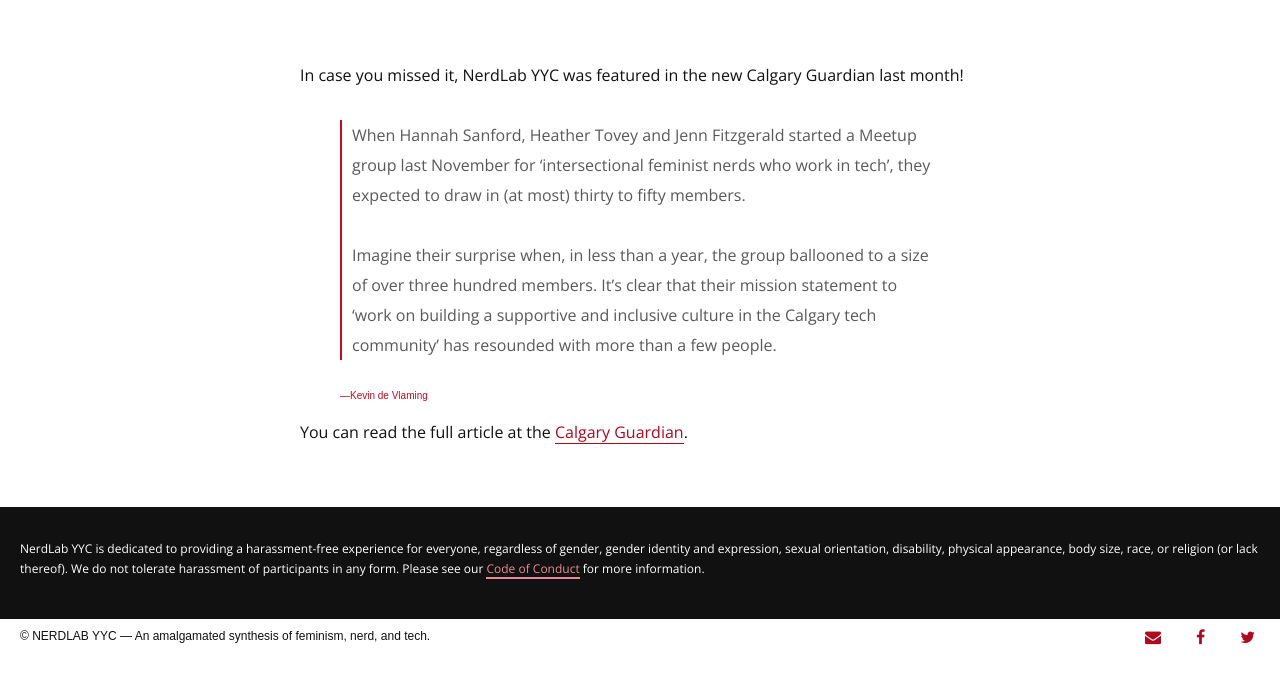
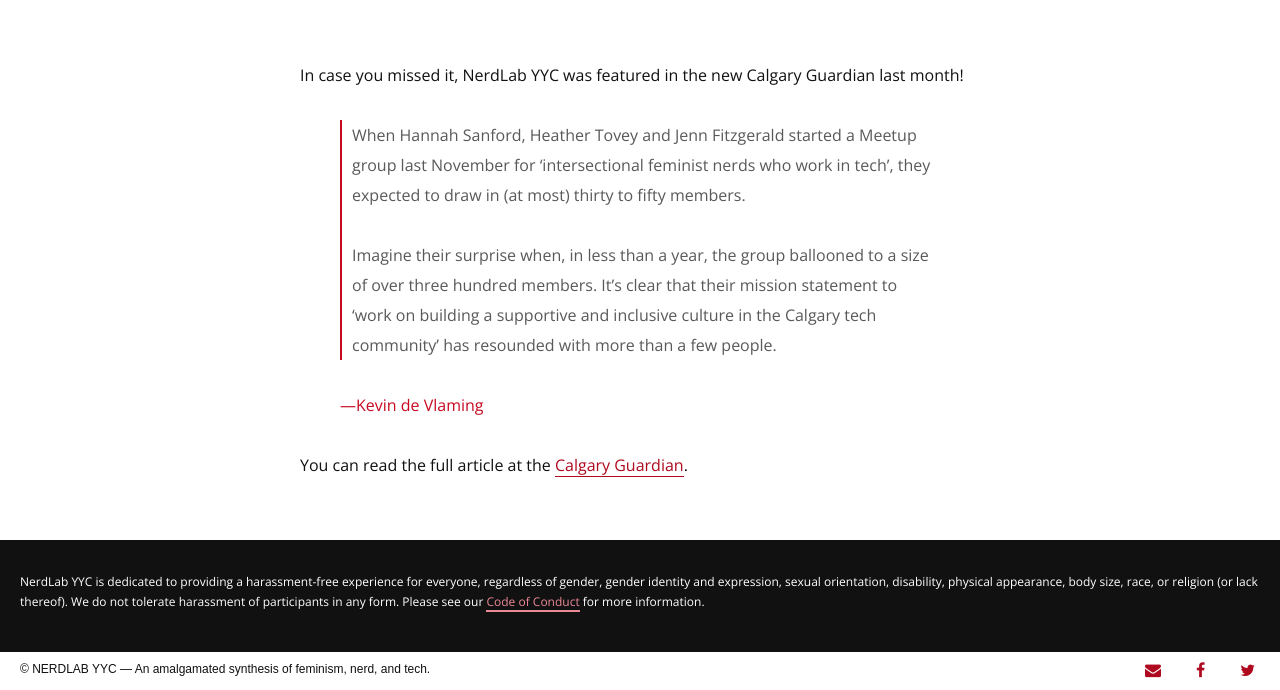
Before and after one commit to nerdlabyyc/nerdlabyyc.github.io, a Jekyll site: the page built from _posts/2016-01-07-nerdlab-yyc-calgary-guardian.md, in a window 1280 px wide. Shown: the part 359-1049 px from the top of the page. Built offline with Jekyll 4.4.1, drawn with Linux system fonts in a browser that asks for light colours; nearby versions of some CDN libraries; before the commit the page ends 1016 px from its top, so only the background shows below that.

Commit message:
Update typography to fix small font size

```diff
--- a/_sass/_typography.scss
+++ b/_sass/_typography.scss
@@ -62,7 +62,7 @@
     letter-spacing: 0em;
 }
 
-p, ol, ul {
+p, ol, ul, figcaption {
     font-family: $base-font-family;
     font-size: 1.2em;
     line-height: 2rem;
@@ -73,7 +73,7 @@
 }
 
 @media screen and (min-width: 480px) {
-    p, ol, ul {
+    p, ol, ul, figcaption {
         font-size: 1.6em;
         line-height: 2.5rem;
         margin-bottom: 2rem;
@@ -111,7 +111,7 @@
 }
 
 @media screen and (min-width: 600px) {
-    p, ol, ul {
+    p, ol, ul, figcaption {
         font-size: 1.6em;
         line-height: 2.5rem;
         margin-bottom: 2rem;
@@ -149,7 +149,7 @@
 }
 
 @media screen and (min-width: 720px) {
-    p, ol, ul {
+    p, ol, ul, figcaption {
         font-size: 1.6em;
         line-height: 3rem;
         margin-bottom: 3rem;
@@ -205,7 +205,3 @@
 .blockquote-author:before {
     content: "—";
 }
-
-ul li, ul p, ol li, ol p, ol ul, ul ol {
-    font-size: 1em;
-}
```
